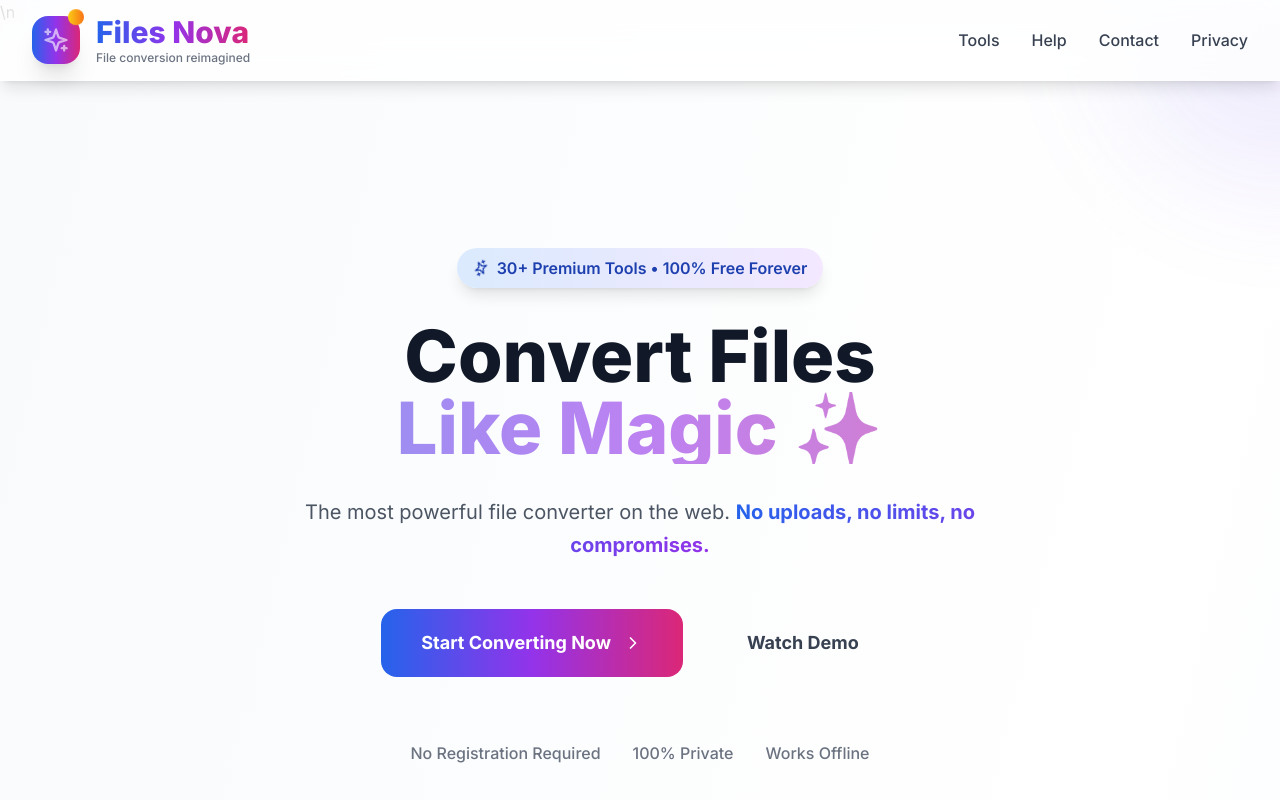
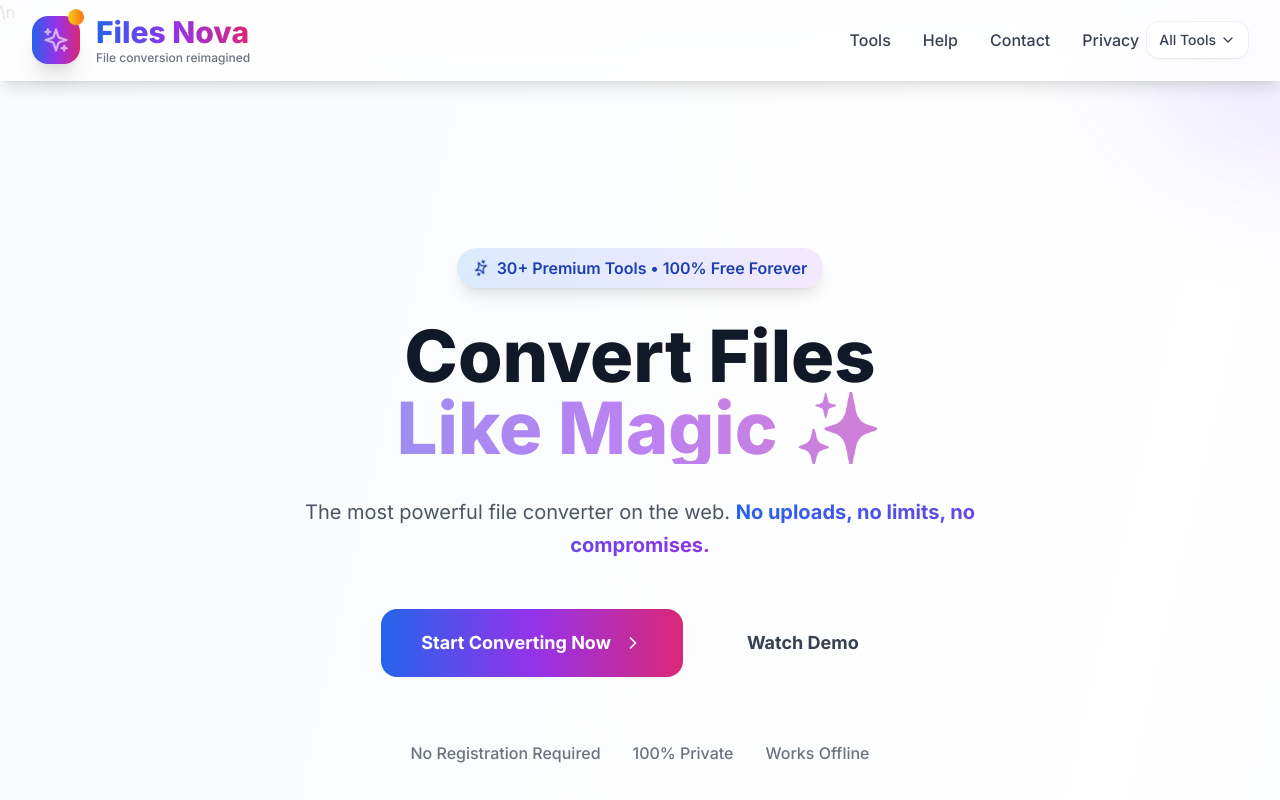
Before and after one commit to florishav512-dev/filesnova, a React (Vite) app: page / in a window 1280 px wide. Shown: the top 800 px of the page. Built offline with nearby package versions, Linux system fonts and the light colour scheme.

Commit message:
Update HomePage.tsx

```diff
--- a/src/pages/HomePage.tsx
+++ b/src/pages/HomePage.tsx
@@ -1,4 +1,4 @@
-import React, { useState } from 'react';
+import React, { useState, useRef, useEffect } from 'react';
 import AdSpace from '../components/AdSpace';
 import { Link } from 'react-router-dom';
 import {
@@ -11,12 +11,23 @@ import {
   Archive,
   Type,
   ChevronRight,
+  ChevronDown, // NEW
   Gauge,
   Facebook,
-  Twitter,
+  // Twitter,  // REMOVED
   Instagram,
   Linkedin,
 } from 'lucide-react';
+
+// Minimal "X" (Twitter rebrand) SVG icon
+const XLogo: React.FC<React.SVGProps<SVGSVGElement>> = (props) => (
+  <svg viewBox="0 0 24 24" aria-hidden="true" role="img" {...props} xmlns="http://www.w3.org/2000/svg">
+    <path
+      d="M18.244 2H21l-6.56 7.49L22 22h-6.83l-4.77-6.36L4.88 22H2.12l6.99-7.98L2 2h6.83l4.36 5.81L18.24 2Z"
+      fill="currentColor"
+    />
+  </svg>
+);
 
 // Define the tool categories with their tools, gradient colors and routes
 const toolCategories = [
@@ -122,7 +133,24 @@ const features = [
 const HomePage: React.FC = () => {
   const [selectedCategory, setSelectedCategory] = useState<string>('all');
 
-  const filteredCategories = selectedCategory === 'all'
+  // ===== All Tools dropdown state =====
+  const [toolsOpen, setToolsOpen] = useState(false);
+  const toolsMenuRef = useRef<HTMLDivElement>(null);
+  const allTools = toolCategories.flatMap((c) => c.tools);
+
+  useEffect(() => {
+    function onDocClick(e: MouseEvent) {
+      if (toolsMenuRef.current && !toolsMenuRef.current.contains(e.target as Node)) {
+        setToolsOpen(false);
+      }
+    }
+    document.addEventListener('click', onDocClick);
+    return () => document.removeEventListener('click', onDocClick);
+  }, []);
+  // ====================================
+
+  const filteredCategories =
+    selectedCategory === 'all'
       ? toolCategories
       : toolCategories.filter((cat) => cat.id === selectedCategory);
 
@@ -136,7 +164,6 @@ const HomePage: React.FC = () => {
       </div>
 
       {/* Header */}
-      {/* The header is fixed to the top of the viewport so it remains visible while scrolling. */}
       <header className="fixed top-0 left-0 right-0 z-50 bg-white/80 backdrop-blur-xl shadow-lg border-b border-white/20">
         <div className="max-w-7xl mx-auto px-4 sm:px-6 lg:px-8">
           <div className="flex justify-between items-center h-20">
@@ -154,25 +181,80 @@ const HomePage: React.FC = () => {
                 <p className="text-xs text-gray-500 font-medium">File conversion reimagined</p>
               </div>
             </div>
-            {/* Navigation Links (simplified) */}
+
+            {/* Right side: nav + All Tools dropdown */}
+            <div className="flex items-center">
+              {/* Navigation Links (desktop) */}
               <nav className="hidden md:flex items-center space-x-8">
-              <a href="#tools" className="relative text-gray-700 hover:text-blue-600 transition-all duration-300 font-medium group">
+                <a
+                  href="#tools"
+                  className="relative text-gray-700 hover:text-blue-600 transition-all duration-300 font-medium group"
+                >
                   Tools
                   <span className="absolute -bottom-1 left-0 w-0 h-0.5 bg-gradient-to-r from-blue-600 to-purple-600 transition-all duration-300 group-hover:w-full"></span>
                 </a>
-              <Link to="/help" className="relative text-gray-700 hover:text-blue-600 transition-all duration-300 font-medium group">
+                <Link
+                  to="/help"
+                  className="relative text-gray-700 hover:text-blue-600 transition-all duration-300 font-medium group"
+                >
                   Help
                   <span className="absolute -bottom-1 left-0 w-0 h-0.5 bg-gradient-to-r from-blue-600 to-purple-600 transition-all duration-300 group-hover:w-full"></span>
                 </Link>
-              <Link to="/contact" className="relative text-gray-700 hover:text-blue-600 transition-all duration-300 font-medium group">
+                <Link
+                  to="/contact"
+                  className="relative text-gray-700 hover:text-blue-600 transition-all duration-300 font-medium group"
+                >
                   Contact
                   <span className="absolute -bottom-1 left-0 w-0 h-0.5 bg-gradient-to-r from-blue-600 to-purple-600 transition-all duration-300 group-hover:w-full"></span>
                 </Link>
-              <Link to="/privacy-policy" className="relative text-gray-700 hover:text-blue-600 transition-all duration-300 font-medium group">
+                <Link
+                  to="/privacy-policy"
+                  className="relative text-gray-700 hover:text-blue-600 transition-all duration-300 font-medium group"
+                >
                   Privacy
                   <span className="absolute -bottom-1 left-0 w-0 h-0.5 bg-gradient-to-r from-blue-600 to-purple-600 transition-all duration-300 group-hover:w-full"></span>
                 </Link>
               </nav>
+
+              {/* All Tools dropdown (always visible; sits at far right) */}
+              <div className="relative ml-2" ref={toolsMenuRef}>
+                <button
+                  onClick={() => setToolsOpen((v) => !v)}
+                  className="flex items-center gap-1 rounded-xl px-3 py-2 text-sm font-medium text-gray-700 bg-white/70 hover:bg-white shadow-sm ring-1 ring-black/5 backdrop-blur transition-all"
+                  aria-haspopup="menu"
+                  aria-expanded={toolsOpen}
+                  aria-label="Open all tools menu"
+                >
+                  All Tools
+                  <ChevronDown
+                    className={`h-4 w-4 transition-transform ${toolsOpen ? 'rotate-180' : ''}`}
+                  />
+                </button>
+
+                {/* Dropdown panel */}
+                <div
+                  className={`absolute right-0 mt-2 w-80 max-h-[60vh] overflow-auto rounded-2xl bg-white shadow-2xl ring-1 ring-black/5 origin-top-right transform transition duration-150 ${
+                    toolsOpen ? 'opacity-100 scale-100' : 'opacity-0 scale-95 pointer-events-none'
+                  }`}
+                  role="menu"
+                >
+                  <div className="p-2">
+                    {allTools.map((t) => (
+                      <Link
+                        key={t.route}
+                        to={t.route}
+                        className="flex items-center justify-between px-3 py-2 rounded-lg text-sm text-gray-700 hover:bg-gray-50"
+                        onClick={() => setToolsOpen(false)}
+                        role="menuitem"
+                      >
+                        <span>{t.name}</span>
+                        <span className="text-gray-400">›</span>
+                      </Link>
+                    ))}
+                  </div>
+                </div>
+              </div>
+            </div>
           </div>
         </div>
       </header>
@@ -191,17 +273,26 @@ const HomePage: React.FC = () => {
             </span>
           </h2>
           <p className="text-xl text-gray-600 mb-12 max-w-3xl mx-auto leading-relaxed">
-            The most powerful file converter on the web. <span className="font-bold text-transparent bg-clip-text bg-gradient-to-r from-blue-600 to-purple-600">No uploads, no limits, no compromises.</span>
+            The most powerful file converter on the web.{' '}
+            <span className="font-bold text-transparent bg-clip-text bg-gradient-to-r from-blue-600 to-purple-600">
+              No uploads, no limits, no compromises.
+            </span>
           </p>
           <div className="flex flex-col sm:flex-row gap-6 justify-center mb-16">
-            <a href="#tools" className="group relative bg-gradient-to-r from-blue-600 via-purple-600 to-pink-600 text-white px-10 py-5 rounded-2xl font-bold text-lg hover:shadow-2xl transition-all duration-500 transform hover:-translate-y-2 hover:scale-105">
+            <a
+              href="#tools"
+              className="group relative bg-gradient-to-r from-blue-600 via-purple-600 to-pink-600 text-white px-10 py-5 rounded-2xl font-bold text-lg hover:shadow-2xl transition-all duration-500 transform hover:-translate-y-2 hover:scale-105"
+            >
               <div className="absolute inset-0 bg-gradient-to-r from-blue-700 via-purple-700 to-pink-700 rounded-2xl opacity-0 group-hover:opacity-100 transition-opacity"></div>
               <span className="relative flex items-center">
                 Start Converting Now
                 <ChevronRight className="w-5 h-5 ml-3 group-hover:translate-x-1 transition-transform" />
               </span>
             </a>
-            <a href="#features" className="group border-3 border-gray-300 text-gray-700 px-10 py-5 rounded-2xl font-bold text-lg hover:border-blue-600 hover:text-blue-600 hover:shadow-xl transition-all duration-300 hover:bg-blue-50">
+            <a
+              href="#features"
+              className="group border-3 border-gray-300 text-gray-700 px-10 py-5 rounded-2xl font-bold text-lg hover:border-blue-600 hover:text-blue-600 hover:shadow-xl transition-all duration-300 hover:bg-blue-50"
+            >
               Watch Demo
             </a>
           </div>
@@ -224,9 +315,7 @@ const HomePage: React.FC = () => {
       <section id="features" className="relative z-10 py-20 px-4 bg-white/50 backdrop-blur-xl">
         <div className="max-w-7xl mx-auto">
           <div className="text-center mb-16">
-            <h2 className="text-4xl font-black text-gray-900 mb-6">
-              Why Choose Files Nova?
-            </h2>
+            <h2 className="text-4xl font-black text-gray-900 mb-6">Why Choose Files Nova?</h2>
             <p className="text-lg text-gray-600 max-w-3xl mx-auto">
               Experience the future of file conversion with our cutting-edge technology
             </p>
@@ -236,7 +325,9 @@ const HomePage: React.FC = () => {
               <div key={idx} className="group relative">
                 <div className="absolute inset-0 bg-gradient-to-r from-blue-400/20 to-purple-600/20 rounded-3xl blur-xl group-hover:blur-2xl transition-all opacity-0 group-hover:opacity-100"></div>
                 <div className="relative bg-white/80 backdrop-blur-xl p-8 rounded-3xl shadow-xl border border-white/20 hover:shadow-2xl transition-all duration-500 transform hover:-translate-y-2">
-                  <div className={`w-20 h-20 bg-gradient-to-r ${feature.gradient} rounded-3xl flex items-center justify-center mx-auto mb-6 shadow-lg`}>
+                  <div
+                    className={`w-20 h-20 bg-gradient-to-r ${feature.gradient} rounded-3xl flex items-center justify-center mx-auto mb-6 shadow-lg`}
+                  >
                     <feature.icon className="w-10 h-10 text-white" />
                   </div>
                   <h3 className="text-xl font-bold mb-4 text-gray-900 text-center">{feature.title}</h3>
@@ -252,9 +343,7 @@ const HomePage: React.FC = () => {
       <section id="tools" className="relative z-10 py-24 px-4">
         <div className="max-w-7xl mx-auto">
           <div className="text-center mb-16">
-            <h2 className="text-4xl font-black text-gray-900 mb-6">
-              Powerful Tools at Your Fingertips
-            </h2>
+            <h2 className="text-4xl font-black text-gray-900 mb-6">Powerful Tools at Your Fingertips</h2>
             <p className="text-lg text-gray-600 max-w-3xl mx-auto">
               Choose from our comprehensive collection of professional-grade conversion tools
             </p>
@@ -262,7 +351,11 @@ const HomePage: React.FC = () => {
           <div className="flex flex-wrap justify-center gap-4 mb-16">
             <button
               onClick={() => setSelectedCategory('all')}
-              className={`group px-8 py-4 rounded-2xl font-bold transition-all duration-300 transform hover:scale-105 ${selectedCategory === 'all' ? 'bg-gradient-to-r from-blue-600 to-purple-600 text-white shadow-xl' : 'bg-white text-gray-700 hover:bg-gray-50 shadow-lg border border-gray-200'}`}
+              className={`group px-8 py-4 rounded-2xl font-bold transition-all duration-300 transform hover:scale-105 ${
+                selectedCategory === 'all'
+                  ? 'bg-gradient-to-r from-blue-600 to-purple-600 text-white shadow-xl'
+                  : 'bg-white text-gray-700 hover:bg-gray-50 shadow-lg border border-gray-200'
+              }`}
             >
               All Tools
             </button>
@@ -270,7 +363,11 @@ const HomePage: React.FC = () => {
               <button
                 key={category.id}
                 onClick={() => setSelectedCategory(category.id)}
-                className={`group px-8 py-4 rounded-2xl font-bold transition-all duration-300 transform hover:scale-105 flex items-center gap-3 ${selectedCategory === category.id ? 'bg-gradient-to-r from-blue-600 to-purple-600 text-white shadow-xl' : 'bg-white text-gray-700 hover:bg-gray-50 shadow-lg border border-gray-200'}`}
+                className={`group px-8 py-4 rounded-2xl font-bold transition-all duration-300 transform hover:scale-105 flex items-center gap-3 ${
+                  selectedCategory === category.id
+                    ? 'bg-gradient-to-r from-blue-600 to-purple-600 text-white shadow-xl'
+                    : 'bg-white text-gray-700 hover:bg-gray-50 shadow-lg border border-gray-200'
+                }`}
               >
                 <category.icon className="w-5 h-5" />
                 {category.name}
@@ -353,9 +450,6 @@ const HomePage: React.FC = () => {
           <div>
             <h4 className="font-bold mb-6 text-lg">Popular Tools</h4>
             <ul className="space-y-3 text-gray-400 text-sm">
-              {/* Make the popular tools links clickable by pointing to their
-                  respective routes. Previously these were spans that did
-                  nothing when clicked. */}
               <li>
                 <Link to="/tools/docx-to-pdf" className="hover:text-white transition-colors">
                   PDF Converter
@@ -431,7 +525,7 @@ const HomePage: React.FC = () => {
             <Facebook className="w-6 h-6" />
           </a>
           <a href="https://twitter.com/filesnovaapp" target="_blank" rel="noopener noreferrer" className="text-gray-400 hover:text-white transition-colors">
-            <Twitter className="w-6 h-6" />
+            <XLogo className="w-6 h-6" />
           </a>
           <a href="https://instagram.com/filesnovaapp" target="_blank" rel="noopener noreferrer" className="text-gray-400 hover:text-white transition-colors">
             <Instagram className="w-6 h-6" />
```
Lines whose indentation alone changed are shown as unchanged.
